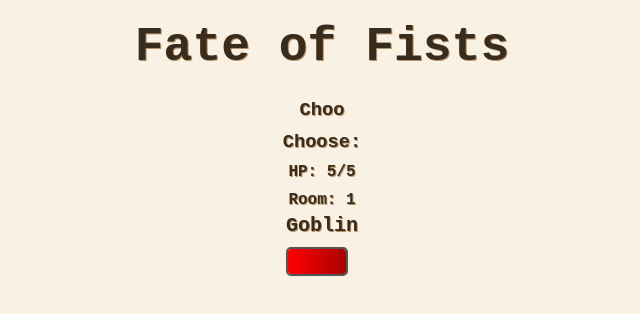
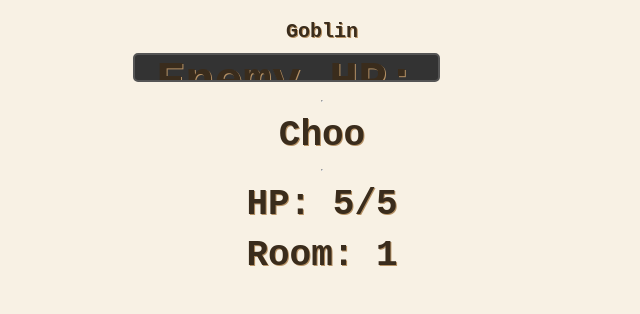
Before and after one commit to DustySoul1-ALT/RPS_Game, a plain HTML site: page index.html in a window 1280 px wide. Shown: the whole page, without its empty margins (318-958 px from the left). Drawn offline with nearby package versions, Linux system fonts and the light colour scheme; a web font is replaced by a local one.

Commit message:
Updated Enemy funcs, font size, and overall look

```diff
--- a/RPS.js
+++ b/RPS.js
@@ -82,24 +82,19 @@ function setEnemy(name, maxHP) {
   enemyMaxHP = maxHP;
   enemyHP = maxHP;
   document.getElementById("enemyName").innerText = `${name}`;
-  updateEnemyBar();
+  updateEnemy();
 }
-
-function updateEnemyBar() {
-  const bar = document.getElementById('enemyBar');
-  let percent = (enemyHP / enemyMaxHP) * 100;
-  percent = Math.max(0, Math.min(100, percent));
-  bar.style.width = percent + "%";
+function updateEnemy() {
+  const el = document.getElementById('enemy-hp');
+  el.textContent = `Enemy HP: ${enemyHP}/${enemyMaxHP}`;
 }
-
 function damageEnemy(amount) {
   enemyHP = Math.max(0, enemyHP - amount);
-  updateEnemyBar();
+  updateEnemy();
 }
-
 function healEnemy(amount) {
   enemyHP = Math.min(enemyMaxHP, enemyHP + amount);
-  updateEnemyBar();
+  updateEnemy();
 }
 
 function generateRanNum(min, max) {
@@ -217,14 +212,14 @@ function weightedRandom(weights) {
 async function outCome(outcome, enemy, ehp, mhp) {
   if (outcome === true) {
     if (hp.get() < hp.getMax()) hp.set(hp.get() + 1);
-    await writer(`You won against a ${enemy}! Enemy HP: ${ehp}/${mhp}`);
+    await writer(`You won against a ${enemy}!`);
   } else if (outcome === false) {
     hp.set(hp.get() - 1);
     if (hp.get() <= 0) {
       await writer(`You died against a ${enemy}. Game Over!`);
       Room.set(0);
     } else {
-      await writer(`You lost against a ${enemy}. Your HP: ${hp.get()}/${hp.getMax()}`);
+      await writer(`You lost against a ${enemy}.`);
     }
   } else if (outcome === "tie") {
     await writer(`It's a tie! Enemy HP: ${ehp}/${mhp}`);
@@ -258,7 +253,7 @@ const enimies = {
       if (Math.max(0, ehp - 1) === 0) {
         await writer(`You defeated the enemy!`, 120);
       } else {
-        await writer(`You won! Enemy HP: ${ehp - 1}/${mhp}`);
+        await writer(`You won!`);
         damageEnemy(1);
         await this.fight(enemyName, weights, ehp - 1, mhp);
       }
--- a/index.html
+++ b/index.html
@@ -13,17 +13,16 @@
   <script src="https://cdn.jsdelivr.net/npm/toastify-js"></script>
 </head>
 <body>
-  <h1>Fate of Fists</h1>
-  <h3 id="writer"></h3>
-  <h3 id="choices">Choose:</h3>
-  <h4 id="hp">HP:</h4>
-  <h4 id="room">Room: </h4>
-
   <div id="enemy-container">
     <div class="enemy-name" id="enemyName"></div>
     <div class="enemy-bar-container">
-      <div class="enemy-bar" id="enemyBar"></div>
+      <h1 id="enemy-hp"></h1>
     </div>
   </div>
+  <hr>
+  <h3 id="writer"></h3>
+  <hr>
+  <h4 id="hp">HP:</h4>
+  <h4 id="room">Room: </h4>
 </body>
 </html>
--- a/styles.css
+++ b/styles.css
@@ -19,6 +19,7 @@ h1 {
 
 h3, h4 {
   margin: 5px 0;
+  font-size: 36px;
 }
 
 .enemy-bar-container {
@@ -30,13 +31,6 @@ h3, h4 {
   border-radius: 5px;
   overflow: hidden;
   margin: 10px 0;
-}
-
-.enemy-bar {
-  height: 100%;
-  width: 100%;
-  background: linear-gradient(90deg, #ff0000, #aa0000);
-  transition: width 0.3s ease;
 }
 
 .enemy-name {
```
